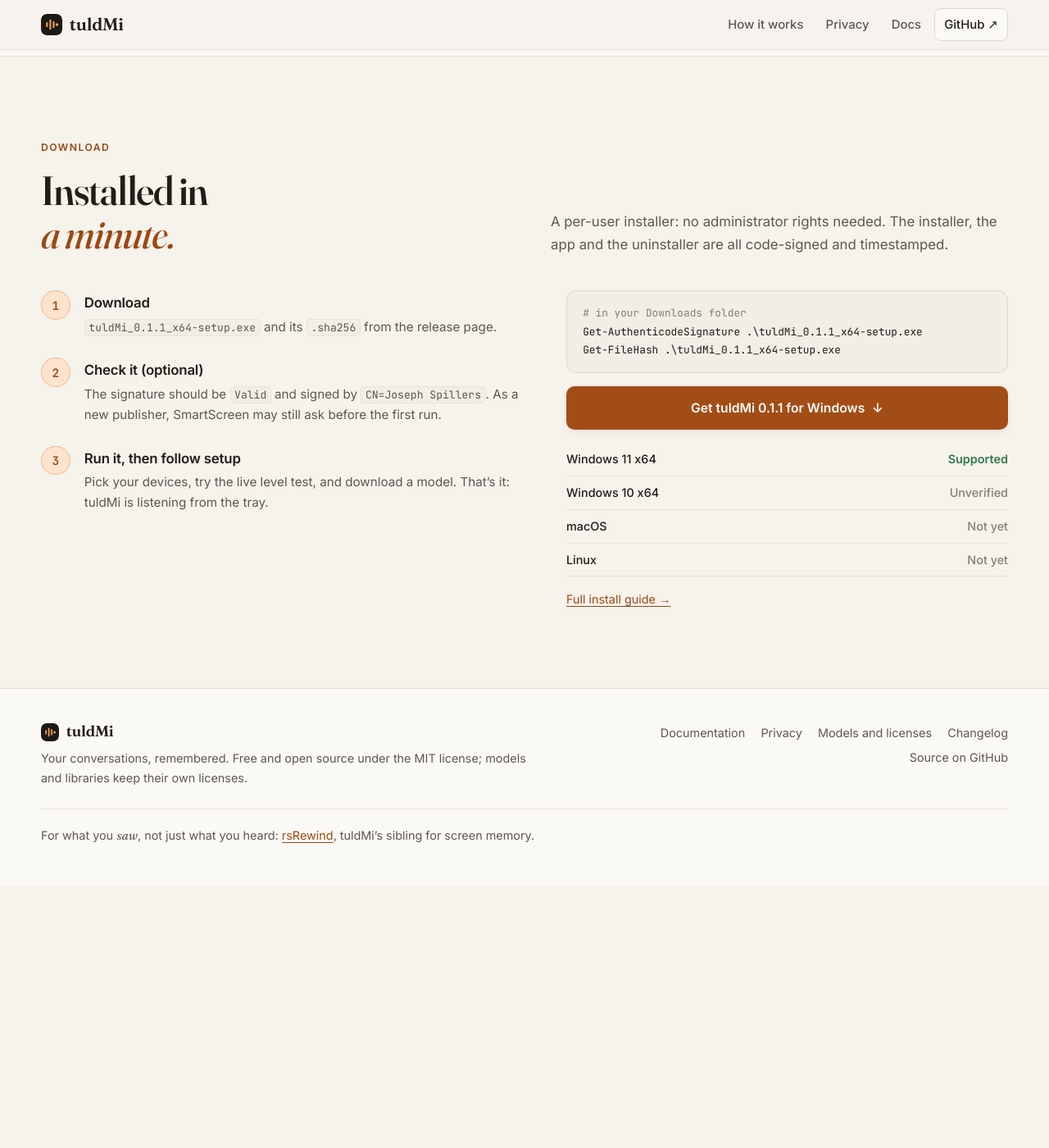
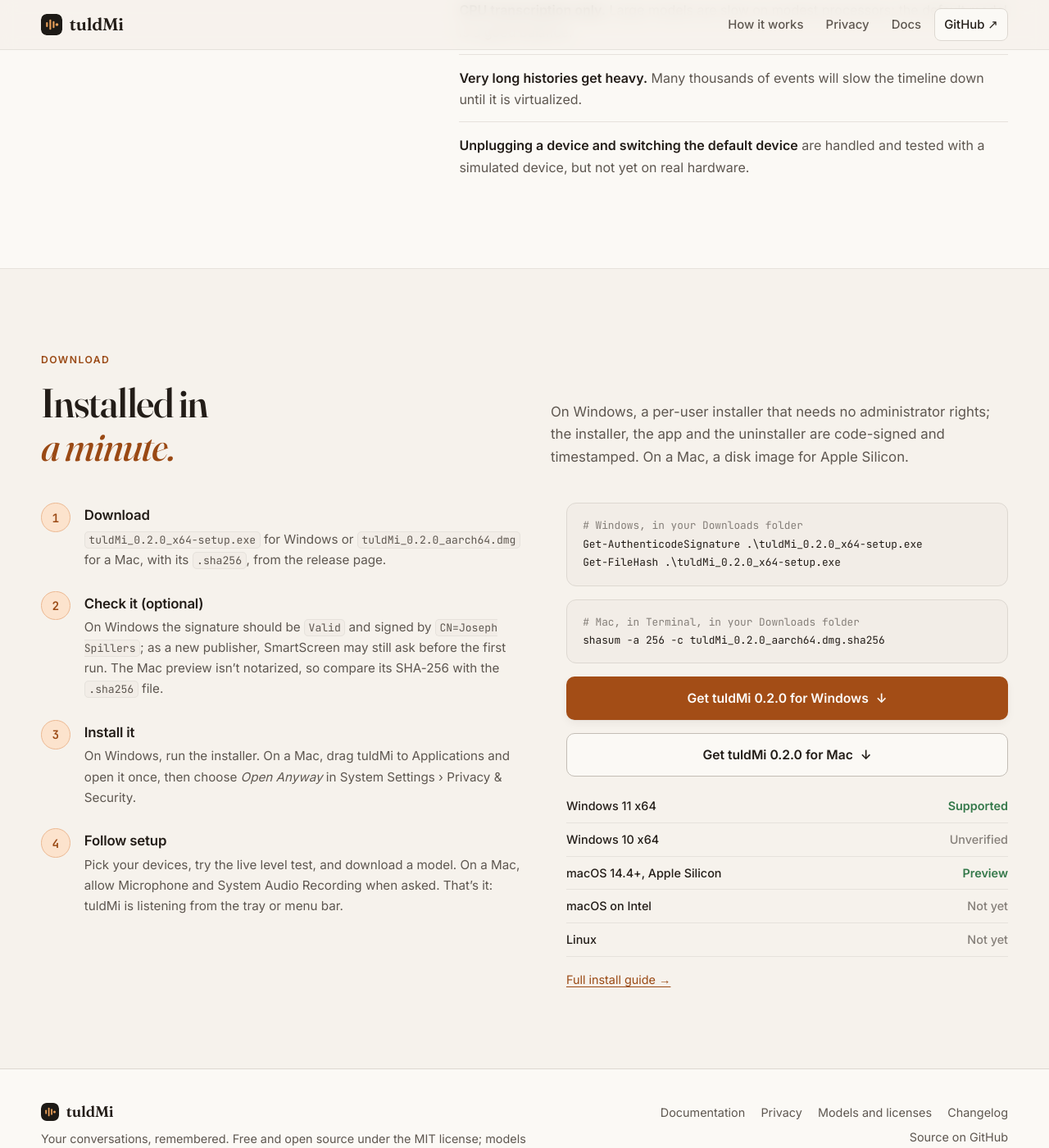
Before and after one commit to spilloid/tuldMi, a Jekyll site: the page docs/index.html, which Jekyll copies as it is, in a window 1280 px wide and 1400 px high, scrolled down 7093 px. Shown: the whole window at 82% size. Built offline with Jekyll 4.4.1, drawn with Linux system fonts in a browser that asks for light colours; before the commit the page ends 8173 px from its top, so only the background shows below that; some of the changed text lies outside the part shown.

Commit message:
Release v0.2.0
- versions and lockfiles at 0.2.0; changelog section dated, links added
- product page: Mac download, platform table, menu bar copy, macOS data
  path, FileVault, the Mac preview's limits and verification

```diff
--- a/Cargo.toml
+++ b/Cargo.toml
@@ -3,7 +3,7 @@
 members = ["crates/engine", "src-tauri"]
 
 [workspace.package]
-version = "0.1.1"
+version = "0.2.0"
 edition = "2024"
 license = "MIT"
 repository = "https://github.com/spilloid/tuldMi"
--- a/docs/index.html
+++ b/docs/index.html
@@ -4,9 +4,9 @@
   <meta charset="utf-8">
   <meta name="viewport" content="width=device-width, initial-scale=1">
   <title>tuldMi: your conversations, remembered</title>
-  <meta name="description" content="tuldMi listens to the microphone and system audio you allow, keeps only the speech, transcribes it on your own computer, and gives you a calm, searchable timeline of what was said. No account, no cloud, no telemetry. Free and MIT licensed, for Windows.">
+  <meta name="description" content="tuldMi listens to the microphone and system audio you allow, keeps only the speech, transcribes it on your own computer, and gives you a calm, searchable timeline of what was said. No account, no cloud, no telemetry. Free and MIT licensed, for Windows and Apple Silicon Macs.">
   <meta property="og:title" content="tuldMi: your conversations, remembered.">
-  <meta property="og:description" content="A private, searchable timeline of what was said, transcribed on your own PC. Only speech is kept; nothing leaves your device. Free, MIT licensed, Windows 10/11.">
+  <meta property="og:description" content="A private, searchable timeline of what was said, transcribed on your own computer. Only speech is kept; nothing leaves your device. Free, MIT licensed, Windows 11 and Apple Silicon Macs.">
   <meta property="og:url" content="https://spilloid.github.io/tuldMi/">
   <meta property="og:image" content="https://spilloid.github.io/tuldMi/screenshots/timeline-dark.png">
   <meta name="theme-color" content="#f4efe6" media="(prefers-color-scheme: light)">
@@ -38,20 +38,24 @@
       </div>
       <div class="wrap hero-grid">
         <div class="hero-copy">
-          <p class="lead">tuldMi sits quietly in your tray, keeps only the <em>speech</em> from your microphone and your computer&rsquo;s audio, and transcribes it right on your PC. The detail from Tuesday&rsquo;s call is a few keystrokes away, and none of it ever leaves your device.</p>
+          <p class="lead">tuldMi sits quietly in your tray or menu bar, keeps only the <em>speech</em> from your microphone and your computer&rsquo;s audio, and transcribes it right on your computer. The detail from Tuesday&rsquo;s call is a few keystrokes away, and none of it ever leaves your device.</p>
           <div class="actions">
-            <a class="button primary" href="https://github.com/spilloid/tuldMi/releases/tag/v0.1.1">
+            <a class="button primary" href="https://github.com/spilloid/tuldMi/releases/tag/v0.2.0">
               <svg aria-hidden="true" viewBox="0 0 24 24" width="18" height="18"><path d="M12 4v11m0 0-4.5-4.5M12 15l4.5-4.5M5 19.5h14" fill="none" stroke="currentColor" stroke-width="2" stroke-linecap="round" stroke-linejoin="round"/></svg>
               Download for Windows
             </a>
+            <a class="button ghost" href="https://github.com/spilloid/tuldMi/releases/tag/v0.2.0">
+              <svg aria-hidden="true" viewBox="0 0 24 24" width="18" height="18"><path d="M12 4v11m0 0-4.5-4.5M12 15l4.5-4.5M5 19.5h14" fill="none" stroke="currentColor" stroke-width="2" stroke-linecap="round" stroke-linejoin="round"/></svg>
+              Download for Mac
+            </a>
             <a class="button ghost" href="#privacy">What stays private <span aria-hidden="true">&rarr;</span></a>
           </div>
-          <p class="hero-meta">v0.1.1 &middot; Windows 11 x64 &middot; signed 7&nbsp;MB installer &middot; MIT licensed</p>
+          <p class="hero-meta">v0.2.0 &middot; Windows 11 x64, signed installer &middot; Apple Silicon Macs, macOS 14.4+ (preview) &middot; MIT licensed</p>
           <div class="consent" role="note">
             <span class="consent-icon" aria-hidden="true">
               <svg viewBox="0 0 24 24" width="18" height="18"><path d="M12 3 4.5 6v5.5c0 4.6 3.1 8 7.5 9.5 4.4-1.5 7.5-4.9 7.5-9.5V6L12 3Z" fill="none" stroke="currentColor" stroke-width="1.8" stroke-linejoin="round"/><path d="M12 8v4.5M12 15.5v.5" stroke="currentColor" stroke-width="2" stroke-linecap="round"/></svg>
             </span>
-            <p><strong>Recording conversations is regulated.</strong> Many places require everyone&rsquo;s consent, and many workplaces have policies about recording calls. tuldMi makes recording obvious, with a tray icon that always shows its state, instant pause and no hidden mode, but following the rules where you are is up to you. When in doubt, tell people, or pause.</p>
+            <p><strong>Recording conversations is regulated.</strong> Many places require everyone&rsquo;s consent, and many workplaces have policies about recording calls. tuldMi makes recording obvious, with a tray or menu bar icon that always shows its state, instant pause and no hidden mode, but following the rules where you are is up to you. When in doubt, tell people, or pause.</p>
           </div>
         </div>
 
@@ -106,7 +110,7 @@
         </article>
         <article class="new"><span class="tag">tuldMi</span>
           <ul>
-            <li>Always there in the tray; pause any time</li>
+            <li>Always there in the tray or menu bar; pause any time</li>
             <li>Transcribed on your own CPU; nothing is uploaded</li>
             <li>The exact words, with your side and theirs kept apart</li>
             <li>Every conversation, findable in a keystroke</li>
@@ -201,7 +205,7 @@
           </article>
           <article>
             <h3>Always visible, instantly stoppable</h3>
-            <p>The tray icon shows recording, paused, or device trouble. Pause from the tray, the window, or <kbd>Ctrl</kbd>+<kbd>Shift</kbd>+<kbd>`</kbd>. Closing the window keeps listening, and the first time, tuldMi tells you so.</p>
+            <p>The tray or menu bar icon shows recording, paused, or device trouble. Pause from the icon, the window, or <kbd>Ctrl</kbd>+<kbd>Shift</kbd>+<kbd>`</kbd> (<kbd>&#8997;</kbd><kbd>&#8984;</kbd><kbd>`</kbd> on a Mac). Closing the window keeps listening, and the first time, tuldMi tells you so.</p>
           </article>
           <article>
             <h3>Yours to export or erase</h3>
@@ -210,18 +214,19 @@
         </div>
         <div class="where">
           <table>
-            <caption>Where everything lives (Windows)</caption>
+            <caption>Where everything lives</caption>
             <tbody>
               <tr><th scope="row">Transcripts, settings, search index</th><td><code>%APPDATA%\com.spillerstech.tuldmi\tuldmi.db</code></td></tr>
               <tr><th scope="row">Speech audio you keep</th><td><code>%APPDATA%\com.spillerstech.tuldmi\audio\</code></td></tr>
               <tr><th scope="row">Transcription models</th><td><code>%APPDATA%\com.spillerstech.tuldmi\models\</code></td></tr>
               <tr><th scope="row">Logs (no transcript text)</th><td><code>%APPDATA%\com.spillerstech.tuldmi\logs\</code></td></tr>
+              <tr><th scope="row">On a Mac, the same layout under</th><td><code>~/Library/Application Support/com.spillerstech.tuldmi/</code></td></tr>
             </tbody>
           </table>
         </div>
         <div class="honest">
           <span class="honest-icon" aria-hidden="true">!</span>
-          <p><strong>Not yet: encryption at rest.</strong> In v0.1.1 the database and audio are protected by your Windows account and disk encryption (such as BitLocker) only, so anyone who can sign in as you can read them. Database and audio encryption with OS-keychain keys is planned, and tuldMi won&rsquo;t show an &ldquo;encrypted&rdquo; switch until it really protects your data.</p>
+          <p><strong>Not yet: encryption at rest.</strong> In v0.2.0 the database and audio are protected by your Windows or macOS account and disk encryption (such as BitLocker or FileVault) only, so anyone who can sign in as you can read them. Database and audio encryption with OS-keychain keys is planned, and tuldMi won&rsquo;t show an &ldquo;encrypted&rdquo; switch until it really protects your data.</p>
         </div>
         <p class="fineprint">This page keeps the same promise: no trackers, no analytics, and no third-party fonts or scripts. <a href="PRIVACY.html">The full privacy document <span aria-hidden="true">&rarr;</span></a></p>
       </div>
@@ -238,8 +243,8 @@
         <article><h3>Never loses a word</h3><p>Recording keeps going while transcription catches up. Interrupted work resumes after a restart, and failed clips can be retried.</p></article>
         <article><h3>Instant search</h3><p>A full-text index with highlights, source and date filters, and jump-to-moment, from the palette or a full search view.</p></article>
         <article><h3>Playback</h3><p>A docked player with a scrubbable waveform and speed control for any audio you chose to keep.</p></article>
-        <article><h3>Tray-first</h3><p>Runtime-drawn state icons, pause and resume, per-source status and backlog, launch at login if you want it.</p></article>
-        <article><h3>Follows your devices</h3><p>Choose devices or follow the Windows default; tuldMi recovers automatically when a device disappears.</p></article>
+        <article><h3>Tray-first</h3><p>In the Windows tray or the Mac menu bar: runtime-drawn state icons, pause and resume, per-source status and backlog, launch at login if you want it.</p></article>
+        <article><h3>Follows your devices</h3><p>Choose devices or follow the system default; tuldMi recovers automatically when a device disappears. On a Mac, system audio comes from every app, whichever speakers or headphones you use.</p></article>
         <article><h3>Designed settings</h3><p>Sources, models, speech detection, retention, privacy, appearance, shortcuts and storage use, each on its own page.</p></article>
       </div>
     </section>
@@ -247,11 +252,11 @@
     <section class="section band" aria-labelledby="limits-title">
       <div class="wrap limits">
         <div>
-          <p class="eyebrow">Honest about v0.1.1</p>
+          <p class="eyebrow">Honest about v0.2.0</p>
           <h2 id="limits-title">What it doesn&rsquo;t<br><em>do yet.</em></h2>
         </div>
         <ul>
-          <li><strong>Windows only.</strong> macOS and Linux are designed for but not built yet.</li>
+          <li><strong>The Mac version is a preview.</strong> Apple Silicon and macOS 14.4 or later only, and not notarized yet: macOS asks before the first open, and asks for both permissions again after each update. Linux is designed for but not built yet.</li>
           <li><strong>No speaker identification.</strong> &ldquo;Remote&rdquo; is everything your computer plays; individual people on a call aren&rsquo;t told apart.</li>
           <li><strong>No encryption at rest</strong> (see above).</li>
           <li><strong>CPU transcription only.</strong> Large models are slow on modest processors; the default model is a good balance.</li>
@@ -264,25 +269,30 @@
     <section id="download" class="section wrap" aria-labelledby="download-title">
       <div class="section-heading">
         <div><p class="eyebrow">Download</p><h2 id="download-title">Installed in<br><em>a minute.</em></h2></div>
-        <p>A per-user installer: no administrator rights needed. The installer, the app and the uninstaller are all code-signed and timestamped.</p>
+        <p>On Windows, a per-user installer that needs no administrator rights; the installer, the app and the uninstaller are code-signed and timestamped. On a Mac, a disk image for Apple Silicon.</p>
       </div>
       <div class="install">
         <ol class="install-steps">
-          <li><h3>Download</h3><p><code>tuldMi_0.1.1_x64-setup.exe</code> and its <code>.sha256</code> from the release page.</p></li>
-          <li><h3>Check it (optional)</h3><p>The signature should be <code>Valid</code> and signed by <code>CN=Joseph Spillers</code>. As a new publisher, SmartScreen may still ask before the first run.</p></li>
-          <li><h3>Run it, then follow setup</h3><p>Pick your devices, try the live level test, and download a model. That&rsquo;s it: tuldMi is listening from the tray.</p></li>
+          <li><h3>Download</h3><p><code>tuldMi_0.2.0_x64-setup.exe</code> for Windows or <code>tuldMi_0.2.0_aarch64.dmg</code> for a Mac, with its <code>.sha256</code>, from the release page.</p></li>
+          <li><h3>Check it (optional)</h3><p>On Windows the signature should be <code>Valid</code> and signed by <code>CN=Joseph Spillers</code>; as a new publisher, SmartScreen may still ask before the first run. The Mac preview isn&rsquo;t notarized, so compare its SHA-256 with the <code>.sha256</code> file.</p></li>
+          <li><h3>Install it</h3><p>On Windows, run the installer. On a Mac, drag tuldMi to Applications and open it once, then choose <em>Open Anyway</em> in System Settings &rsaquo; Privacy &amp; Security.</p></li>
+          <li><h3>Follow setup</h3><p>Pick your devices, try the live level test, and download a model. On a Mac, allow Microphone and System Audio Recording when asked. That&rsquo;s it: tuldMi is listening from the tray or menu bar.</p></li>
         </ol>
         <div class="install-side">
-<pre class="verify" aria-label="PowerShell commands to verify the download"><span class="c"># in your Downloads folder</span>
-Get-AuthenticodeSignature .\tuldMi_0.1.1_x64-setup.exe
-Get-FileHash .\tuldMi_0.1.1_x64-setup.exe</pre>
-          <a class="button primary wide" href="https://github.com/spilloid/tuldMi/releases/tag/v0.1.1">Get tuldMi 0.1.1 for Windows <span aria-hidden="true">&darr;</span></a>
+<pre class="verify" aria-label="PowerShell commands to verify the Windows download"><span class="c"># Windows, in your Downloads folder</span>
+Get-AuthenticodeSignature .\tuldMi_0.2.0_x64-setup.exe
+Get-FileHash .\tuldMi_0.2.0_x64-setup.exe</pre>
+<pre class="verify" aria-label="Terminal command to verify the Mac download"><span class="c"># Mac, in Terminal, in your Downloads folder</span>
+shasum -a 256 -c tuldMi_0.2.0_aarch64.dmg.sha256</pre>
+          <a class="button primary wide" href="https://github.com/spilloid/tuldMi/releases/tag/v0.2.0">Get tuldMi 0.2.0 for Windows <span aria-hidden="true">&darr;</span></a>
+          <a class="button ghost wide" href="https://github.com/spilloid/tuldMi/releases/tag/v0.2.0">Get tuldMi 0.2.0 for Mac <span aria-hidden="true">&darr;</span></a>
           <table class="platforms">
             <caption class="sr-only">Platform support</caption>
             <tbody>
               <tr><th scope="row">Windows 11 x64</th><td class="yes">Supported</td></tr>
               <tr><th scope="row">Windows 10 x64</th><td>Unverified</td></tr>
-              <tr><th scope="row">macOS</th><td>Not yet</td></tr>
+              <tr><th scope="row">macOS 14.4+, Apple Silicon</th><td class="yes">Preview</td></tr>
+              <tr><th scope="row">macOS on Intel</th><td>Not yet</td></tr>
               <tr><th scope="row">Linux</th><td>Not yet</td></tr>
             </tbody>
           </table>
--- a/package.json
+++ b/package.json
@@ -1,7 +1,7 @@
 {
   "name": "tuldmi",
   "private": true,
-  "version": "0.1.1",
+  "version": "0.2.0",
   "license": "MIT",
   "type": "module",
   "scripts": {
--- a/src-tauri/tauri.conf.json
+++ b/src-tauri/tauri.conf.json
@@ -1,7 +1,7 @@
 {
   "$schema": "https://schema.tauri.app/config/2",
   "productName": "tuldMi",
-  "version": "0.1.1",
+  "version": "0.2.0",
   "identifier": "com.spillerstech.tuldmi",
   "build": {
     "beforeDevCommand": "npm run dev",
```
Also changed, not shown: other parts of docs/index.html (+1 -1 lines), CHANGELOG.md, README.md, 2 other files.
